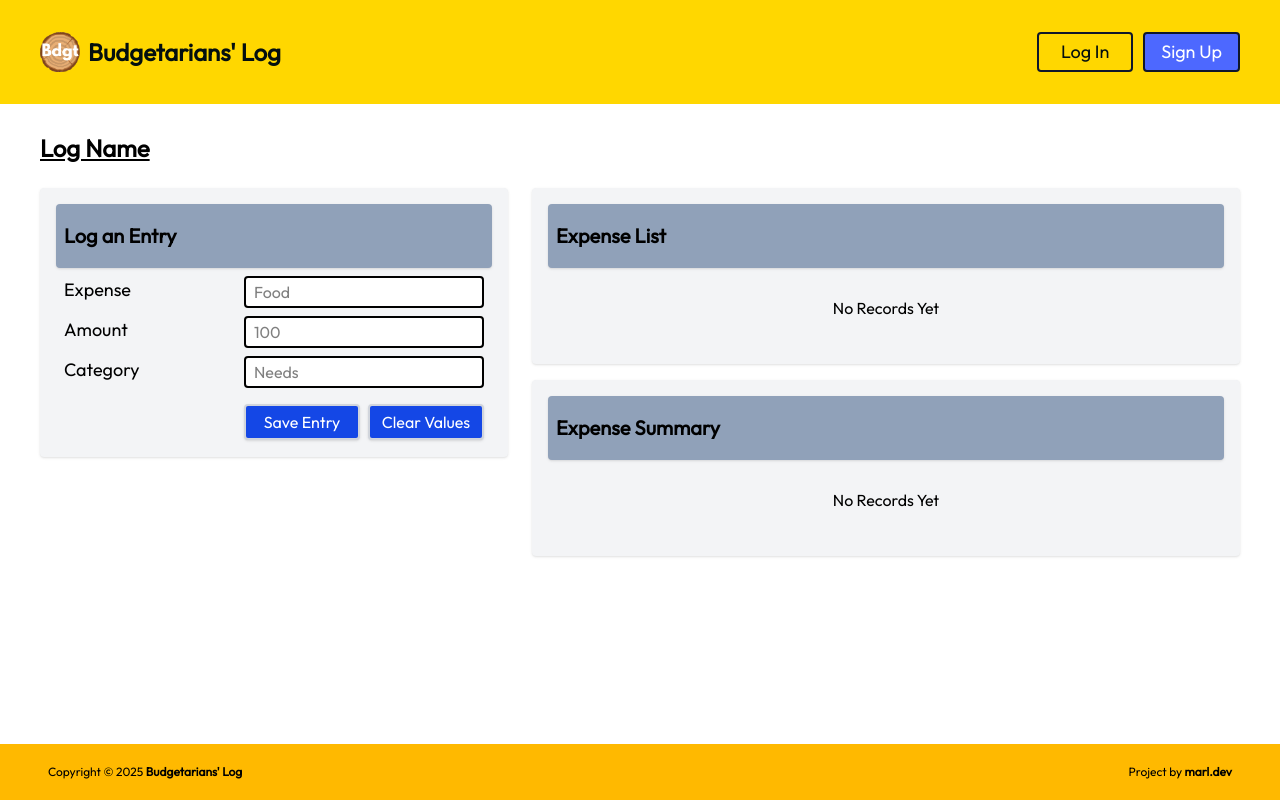
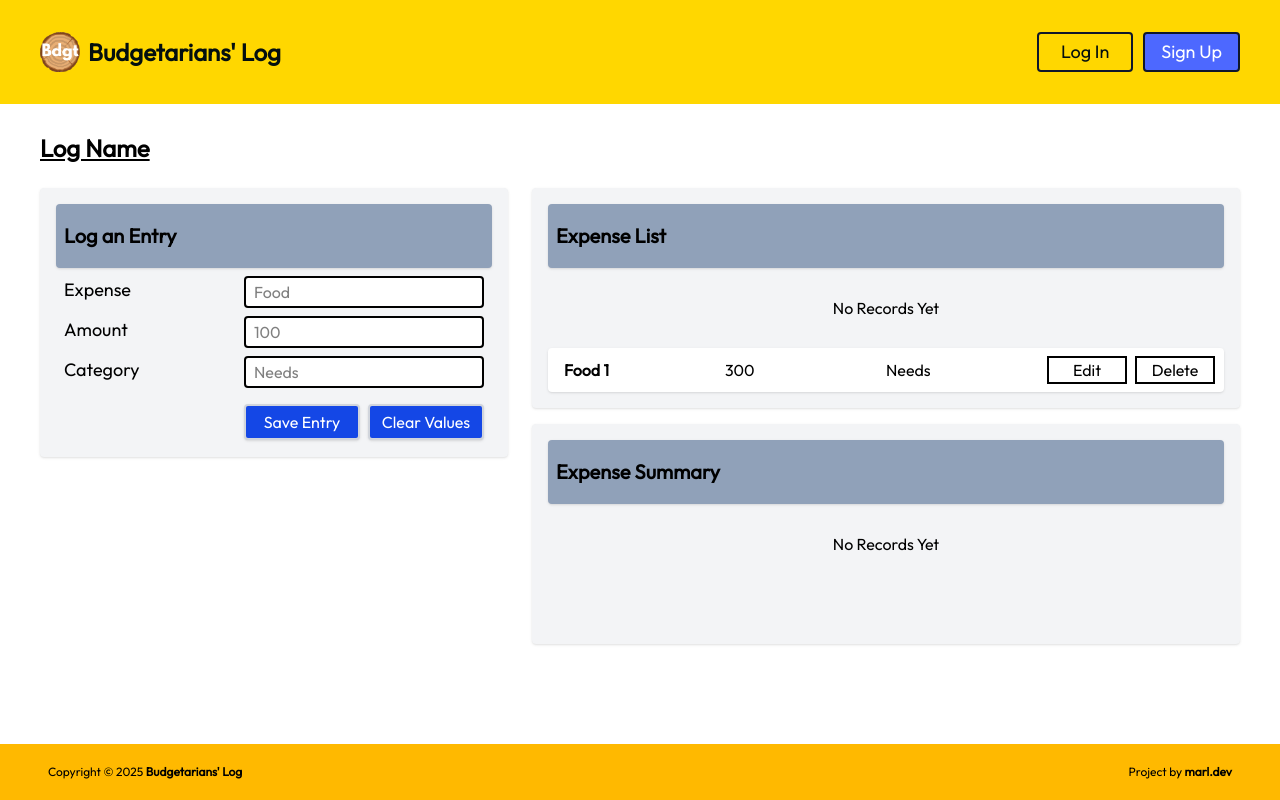
Before and after one commit to marlmunar/budget-tracker, a React (Vite) app in the folder frontend/: page /log in a window 1280 px wide. Built offline with nearby package versions, Linux system fonts and the light colour scheme.

Commit message:
Added a component for loading the expenses in the expense list

```diff
--- /dev/null
+++ b/frontend/src/components/ExpenseCard.jsx
@@ -0,0 +1,15 @@
+const ExpenseCard = ({ name, amount, category }) => {
+  return (
+    <div className=" bg-white shadow rounded px-4 p-2 grid grid-cols-4 items-center hover:bg-slate-200/50 transition-all duration-300">
+      <p className="font-semibold">{name}</p>
+      <p>{amount}</p>
+      <p>{category}</p>
+      <div className="flex gap-2 justify-around">
+        <button className="border-2 min-w-20 bg-white">Edit</button>
+        <button className="border-2 min-w-20 bg-white">Delete</button>
+      </div>
+    </div>
+  );
+};
+
+export default ExpenseCard;
--- a/frontend/src/components/ExpenseList.jsx
+++ b/frontend/src/components/ExpenseList.jsx
@@ -1,3 +1,4 @@
+import ExpenseCard from "./ExpenseCard";
 import NoRecords from "./NoRecords";
 
 const ExpenseList = () => {
@@ -6,6 +7,7 @@ const ExpenseList = () => {
       <h2 className="log-section-header">Expense List</h2>
 
       <NoRecords />
+      <ExpenseCard name="Food 1" amount="300" category="Needs" />
     </section>
   );
 };
```
